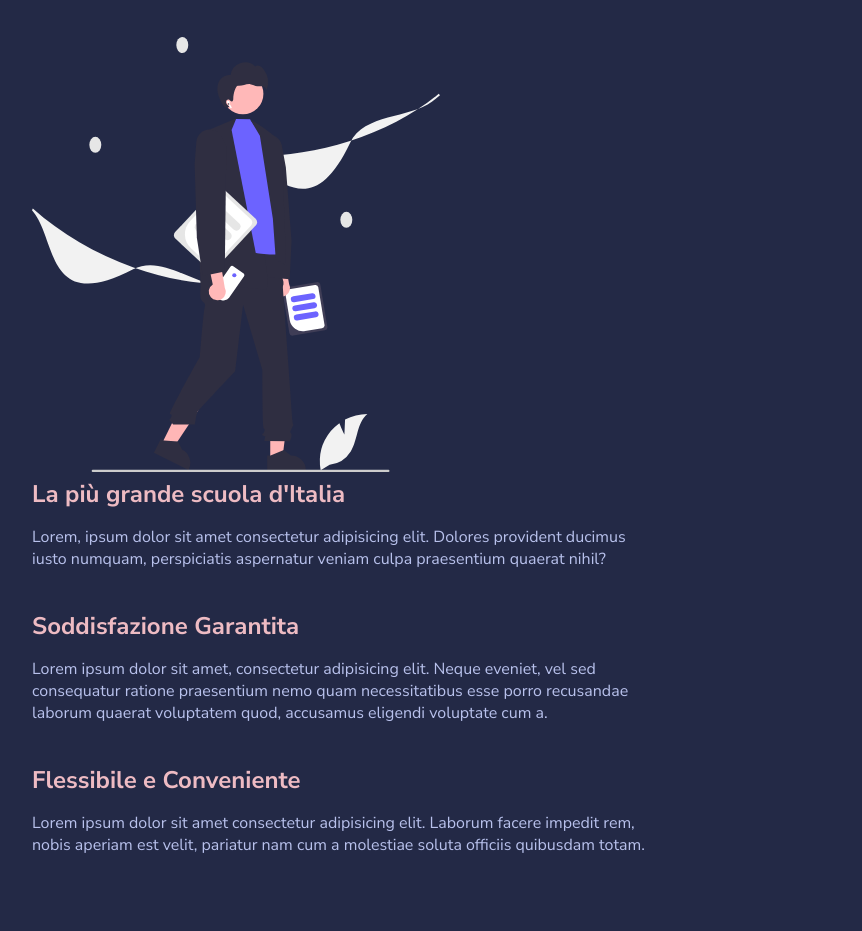
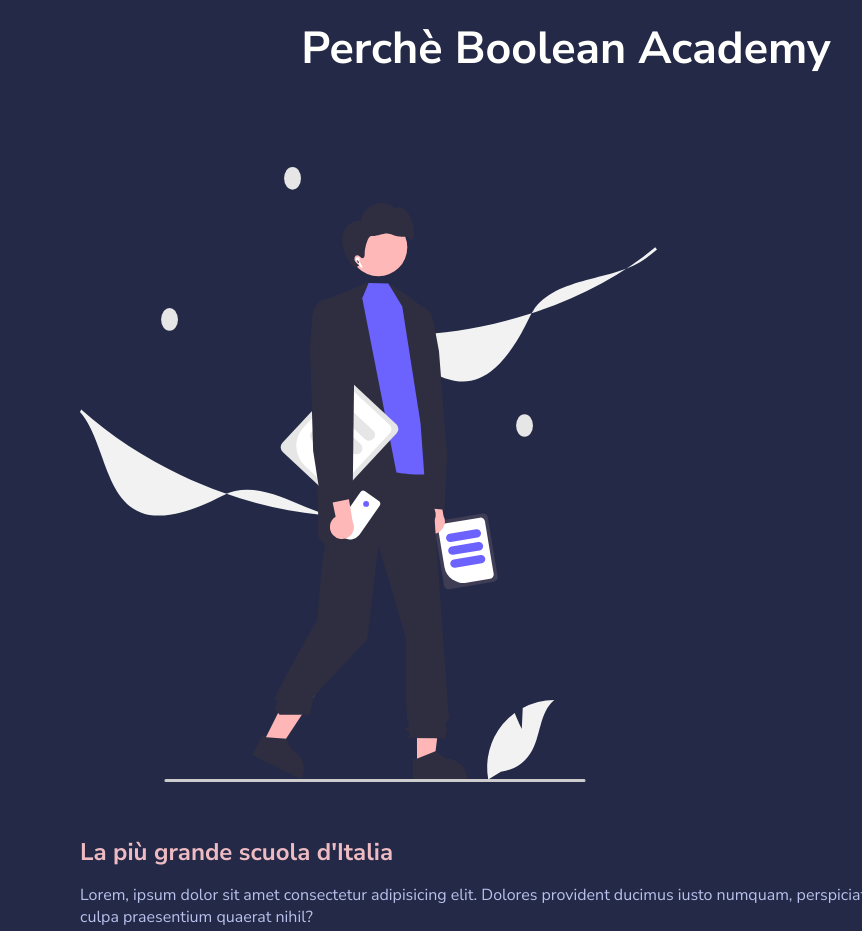
Before and after one commit to CastellucciLuca/html-css-resp-wannabe, a plain HTML site: page index.html in a window 1280 px wide. Shown: the part 2231-3162 px from the top of the page, without its empty margins (74-936 px from the left). Drawn offline with Linux system fonts and the light colour scheme.

Commit message:
third-section

```diff
--- a/css/style.css
+++ b/css/style.css
@@ -178,3 +178,27 @@
     width: 100%;
     margin-bottom: 2rem;
 }
+/*-Third Section-*/
+.why-us{
+    padding-top: 4rem;
+    margin: 0;
+}
+.why-us h2{
+    font-size: 2.8rem;
+}
+.why-us .row{
+    padding: 3rem;
+}
+.why-us .col-left{
+    width: 100%;
+}
+.col-left img{
+    margin-bottom: 3rem;
+}
+.why-us .col-right{
+    width: 100%;
+}
+
+.col-right li{
+    margin-bottom: 3.6rem;
+}
```
